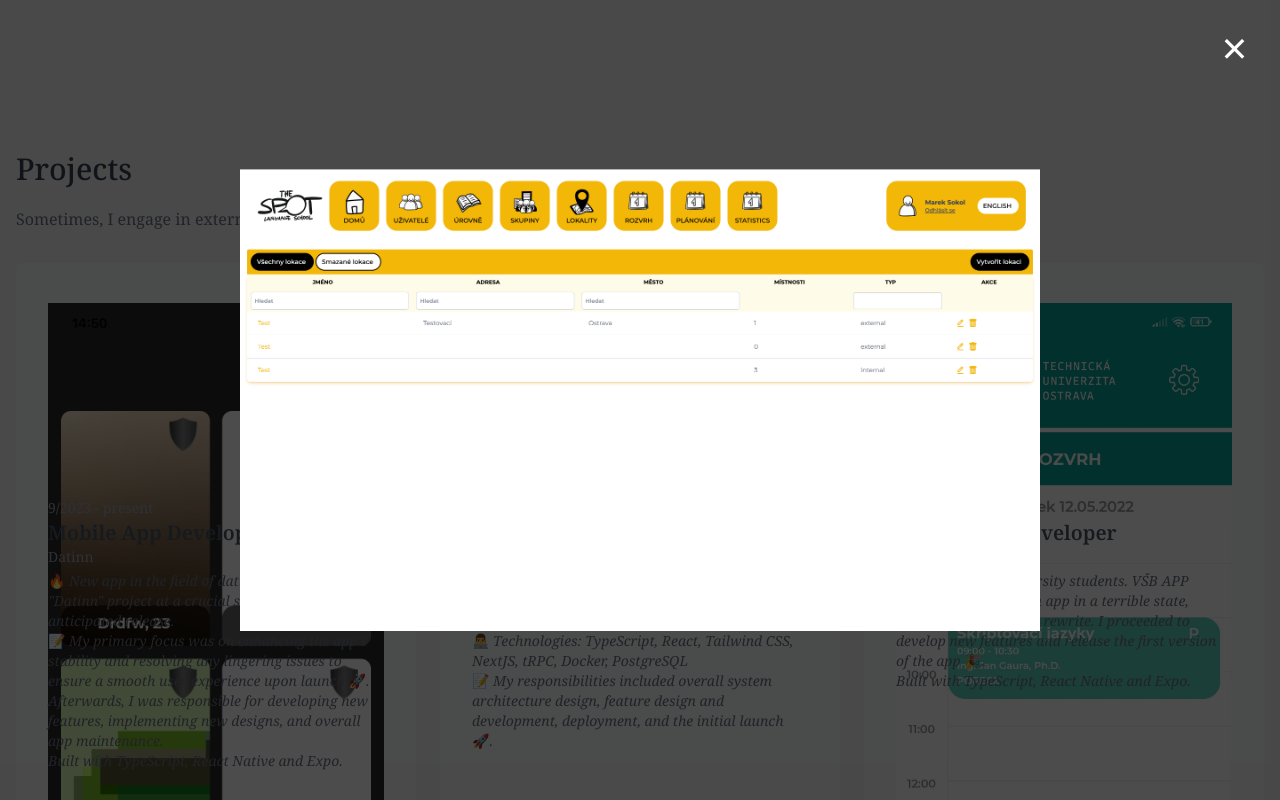
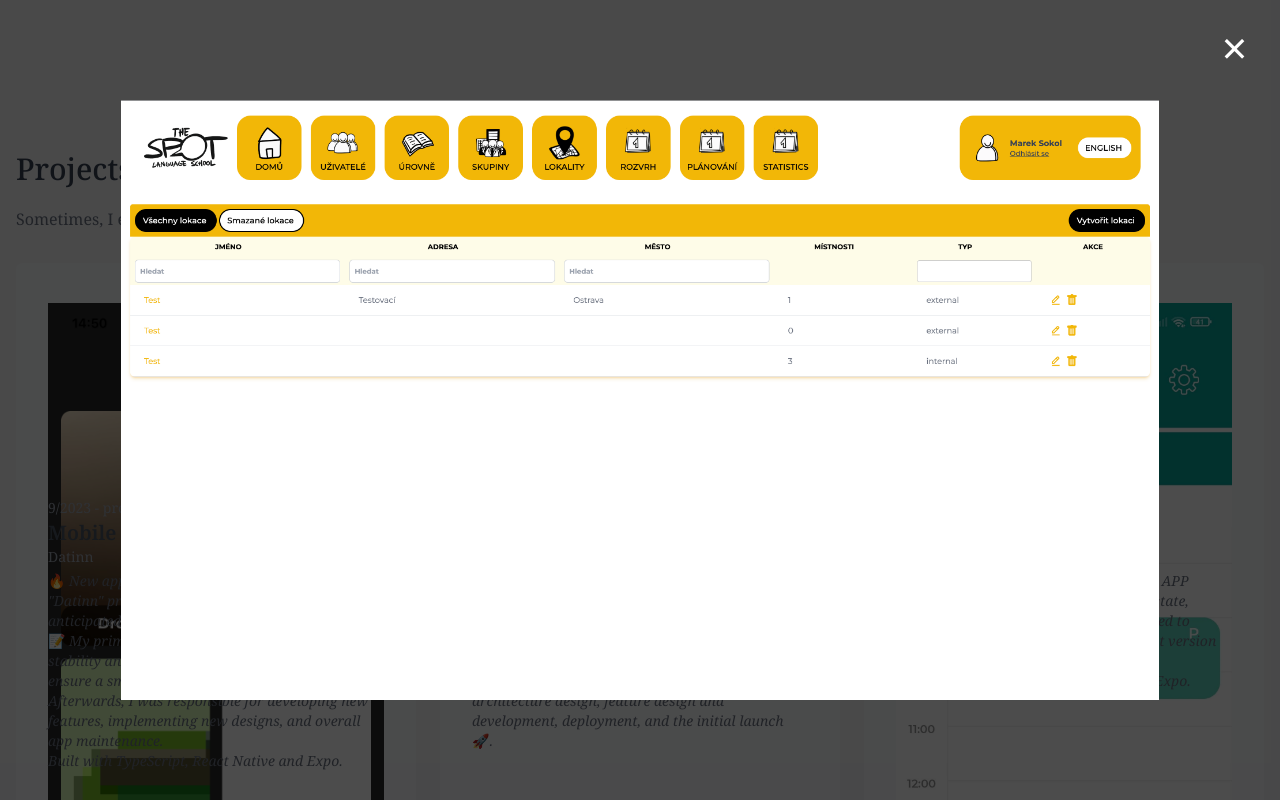
Before and after one commit to TheSoki/TheSoki.github.io, an Astro site: page / in a window 1280 px wide. Both pictures are taken after a click on the picture 640 px from the left and 2733 px from the top of the page. Shown: the part 2333-3133 px from the top of the page. Built offline with nearby package versions, Linux system fonts and the light colour scheme; Astro itself is replaced by a stand-in of ours.

Commit message:
feat: ✨ fix overflow of wide images in expanded image modal

```diff
--- a/src/components/homepage/Projects.astro
+++ b/src/components/homepage/Projects.astro
@@ -82,7 +82,7 @@ const education = [
       >&times;</a
     >
 
-    <img id="modal-img" alt="expanded image detail" class="max-h-[600px] max-w-[800px] object-cover" />
+    <img id="modal-img" alt="expanded image detail" class="max-h-[600px] object-cover" style="max-width:90%;" />
   </div>
 </section>
 
```
